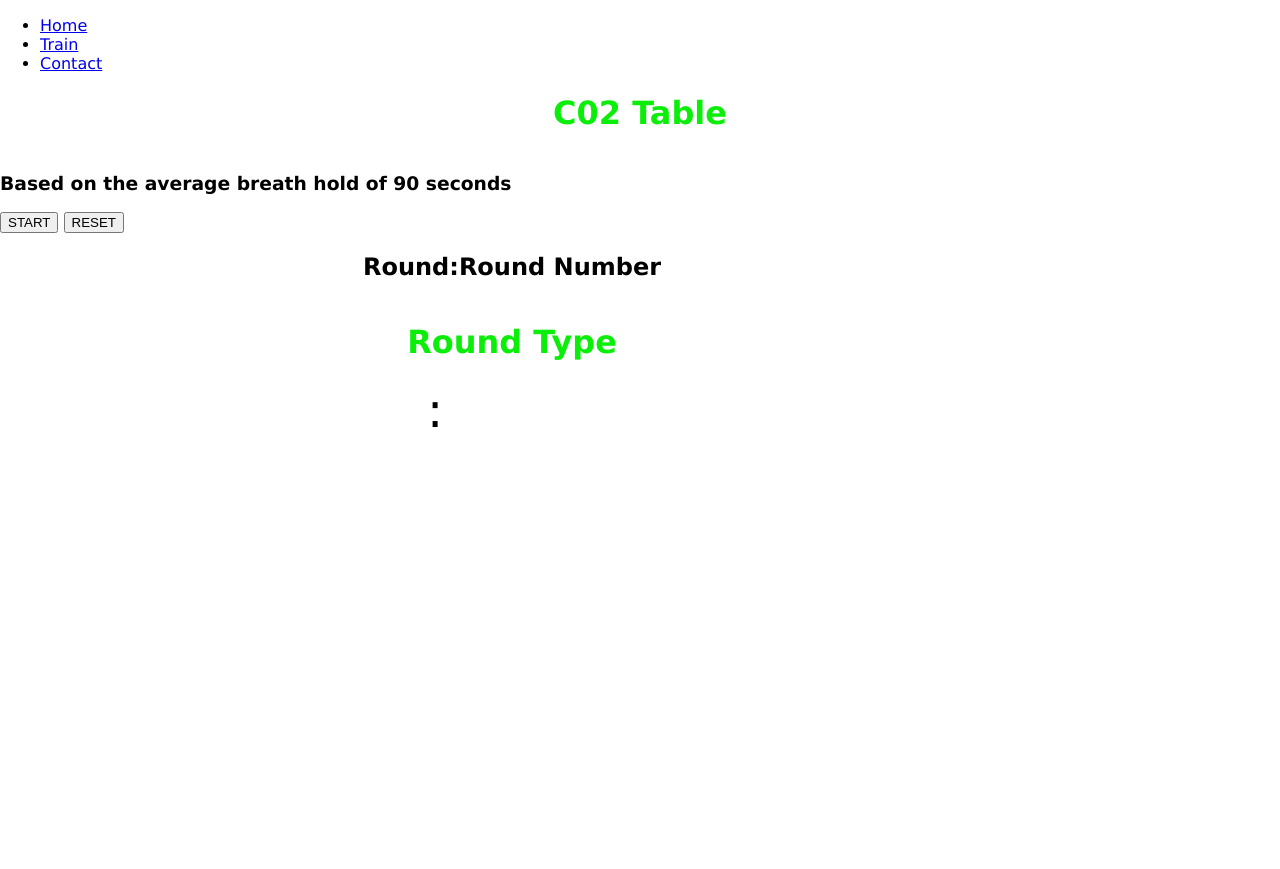
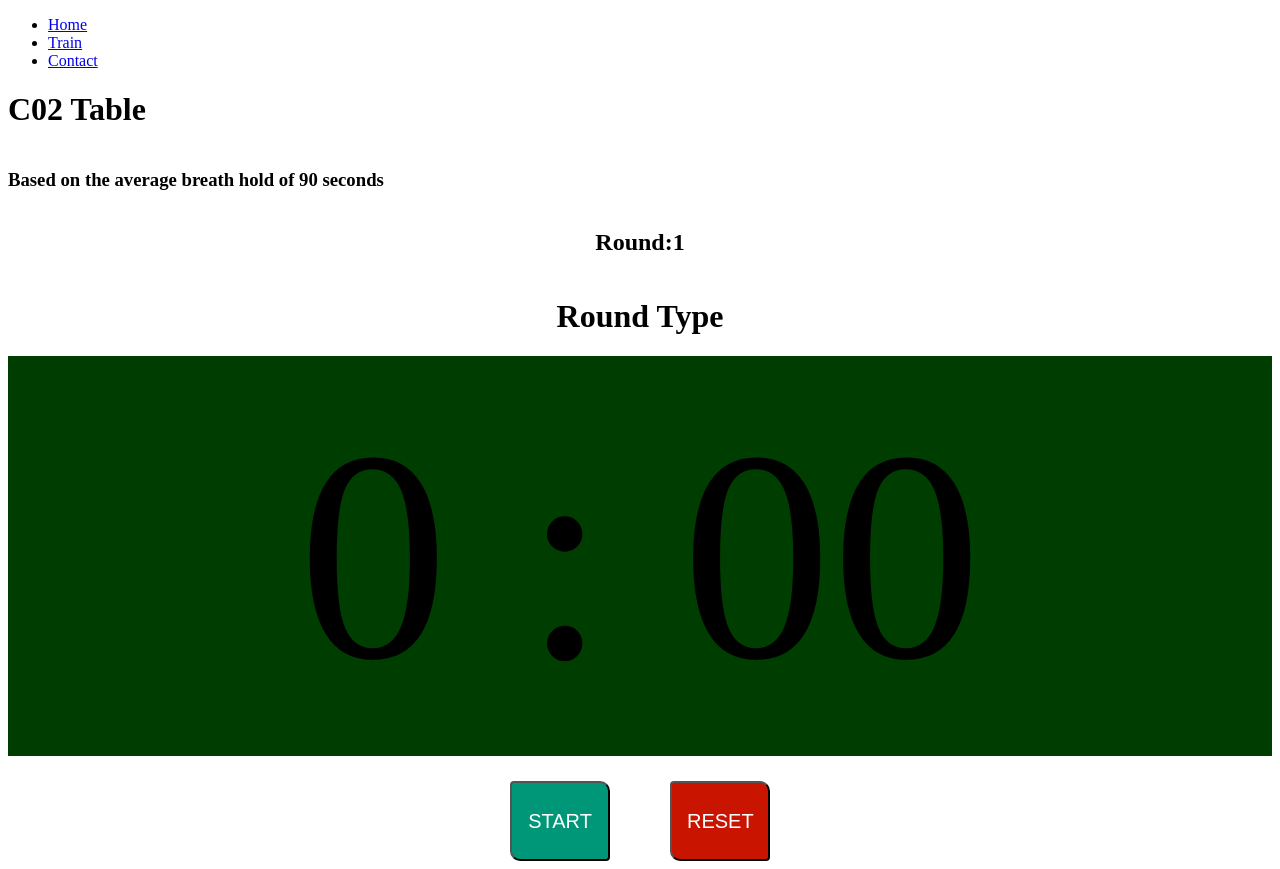
Before and after one commit to rallanmorris/portfolio, a Django app: page /apnea/c02 in a window 1280 px wide. Before the commit the page ends 427 px from the top, so only its background shows below. Run offline with Django 5.2, Linux system fonts and the light colour scheme.

Commit message:
Added Styling to the c02 table page
added css page and centered elements. seconds now show as 01, 02 etc

```diff
--- a/main/models.py
+++ b/main/models.py
@@ -12,7 +12,8 @@ class Project(models.Model):
     title = models.CharField(max_length=200)
     description = models.TextField()
     tags = models.ManyToManyField(Tag, related_name="projects")
-    link = models.URLField(max_length=200, blank=True)
+    link = models.TextField(blank=True)
+    github = models.URLField(max_length=200, blank=True)
 
     def __str__(self):
         return self.title
--- /dev/null
+++ b/main/static/css/c02.css
@@ -0,0 +1,52 @@
+.container {
+    display: flex;
+    flex-direction: row;
+    justify-content: center;
+    align-items: center;
+    width: 100%;
+    height: 50vh;
+    background-color: rgb(0, 61, 0);
+}
+
+.digit {
+    font-size: 300px;
+    color: #000000;
+}
+
+.info {
+    display: flex;
+    width:100%;
+    justify-content:center;
+    padding-top: 0%;
+}
+
+.btns {
+    display: flex;
+    width:100%;
+    justify-content:center;
+    padding-top: 2%;
+    height: 10vh;
+}
+
+.btn {
+    width: 100px;
+    padding: 10px 15px;
+    margin: 0px 20px;
+    border-top-right-radius: 10px;
+    border-bottom-left-radius: 10px;
+    border-bottom-right-radius: 4px;
+    border-top-left-radius: 4px;
+    cursor: pointer;
+    font-size: 20px;
+    transition: 0.5s;
+    color: white;
+    font-weight: 500;
+}
+
+#start {
+    background-color: #009779;
+}
+
+#reset {
+    background-color: #c91400;
+}
--- a/main/static/js/c02.js
+++ b/main/static/js/c02.js
@@ -47,29 +47,36 @@ let isPrep = true;
             roundNum = document.getElementById("roundnum");
             roundNum.innerText = Math.ceil((round-1)/2);
 
+
             roundType = document.getElementById("roundtype");
             if(isPrep) {
-                roundType.innerText = "VENTILATE";
+                roundType.innerText = "BREATHE DEEPLY";
             }
             else {
                 roundType.innerText = "HOLD YOUR BREATH";
             }
 
+            console.log(getseconds())
+
             if (seconds < 59) {
-                seconds.value = secs;
+                seconds.innerText = secs;
             }
             else {
-                minutes.value = getminutes();
-                seconds.value = getseconds();
+                minutes.innerText = getminutes();
+                seconds.innerText = getseconds();
             }
             if (mins < 1) {
                 minutes.style.color = "red";
                 seconds.style.color = "red";
             }
+            if (getseconds() < 10) {
+                seconds.innerText = "0" + getseconds();
+                console.log("0" + secs);
+            }
             if (mins < 0) {
                 countdown();
-                minutes.value = 0;
-                seconds.value = 0;
+                minutes.innerText = 0;
+                seconds.innerText = 0;
             }
             else {
                 secs--;
--- a/main/templates/c02.html
+++ b/main/templates/c02.html
@@ -5,7 +5,7 @@
     C02 Table
 {% endblock title %}
 {% block extrahead %}
-    <link rel="stylesheet" href="{% static 'css/apnea.css' %}">
+    <link rel="stylesheet" href="{% static 'css/c02.css' %}">
 {% endblock extrahead %}
 
 {% block content %}
@@ -21,32 +21,34 @@
         {% endif %}
     </div>
 
-    <button type="button" onclick="countdown()">START</button>
-    <button type="button" onclick="window.location.reload();">RESET</button>
-    <div style="display: flex; width:80%;
-                justify-content:center; padding-top: 0%;">
+    <div class="info">
         <h2>Round: </h2>
-        <h2 id="roundnum">Round Number</h2>
+        <h2 id="roundnum">1</h2>
     </div>
-    <div style="display: flex; width:80%;
-                justify-content:center; padding-top: 0%;">
+    <div class="info">
         <h1 id="roundtype">Round Type</h1>
     </div>
 
-    <div style="display: flex; width:auto;
-                justify-content:center; padding-top: 0%; padding-right: 20%;">
-        <input id="minutes"
-               type="text"
-               style="width: 10%; border: none; font-size: 144px;
-                      font-weight: bold; color: black;">
-        <font size="144">
+    <div class="container">
+        <div>
+            <span id="minutes" class="digit" type="text" value="0">
+                0
+            </span>
+            <span type="text" class="digit">
             :
-        </font>
-        <input id="seconds"
-               type="text"
-               style="width: 25%; border: none; font-size: 144px;
-                      font-weight: bold; color: black;">
+            </span>
+            <span id="seconds" class="digit" type="text" value="00">
+                00
+            </span>
+        </div>
     </div>
+
+    <div class="btns">
+        <button class="btn" type="button" id="start" onclick="countdown()">START</button>
+        &nbsp; &nbsp; &nbsp;
+        <button class="btn" type="button" id="reset" onclick="window.location.reload();">RESET</button>
+    </div>
+
 {% endblock content %}
 
 {% block extra_js %}
--- a/main/templates/project.html
+++ b/main/templates/project.html
@@ -14,6 +14,7 @@
         <div class="project-info">
             <h1>{{ project.title }}</h1>
             <p><a href="{{ project.link }}">Project Link</a></p>
+            <p><a href="{{ project.github }}">Github Link</a></p>
             <p>{{ project.description}}</p>
             <a href="{% url 'home' %}">Back to Home</a>
         </div>
```
Also changed, not shown: db.sqlite3, main/migrations/0002_project_github.py (added), main/migrations/0003_alter_project_link.py (added), main/migrations/0004_alter_project_link.py (added).
